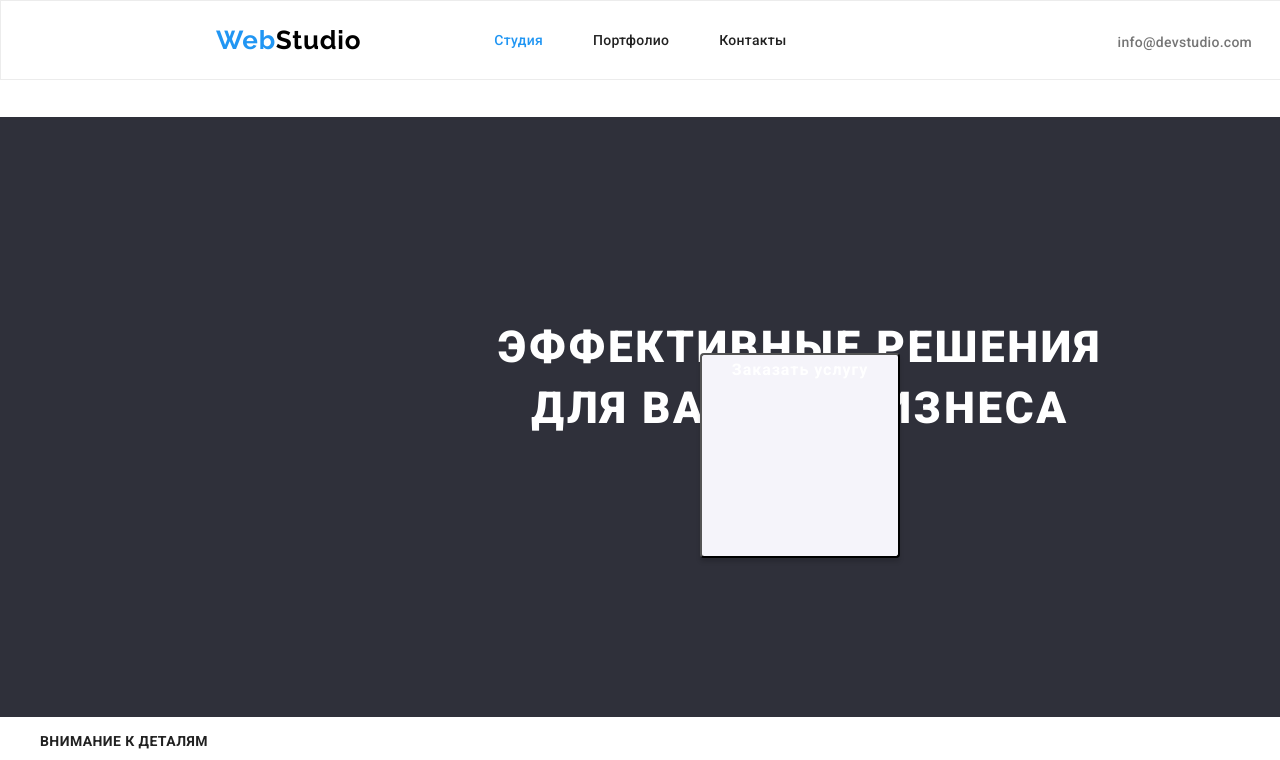
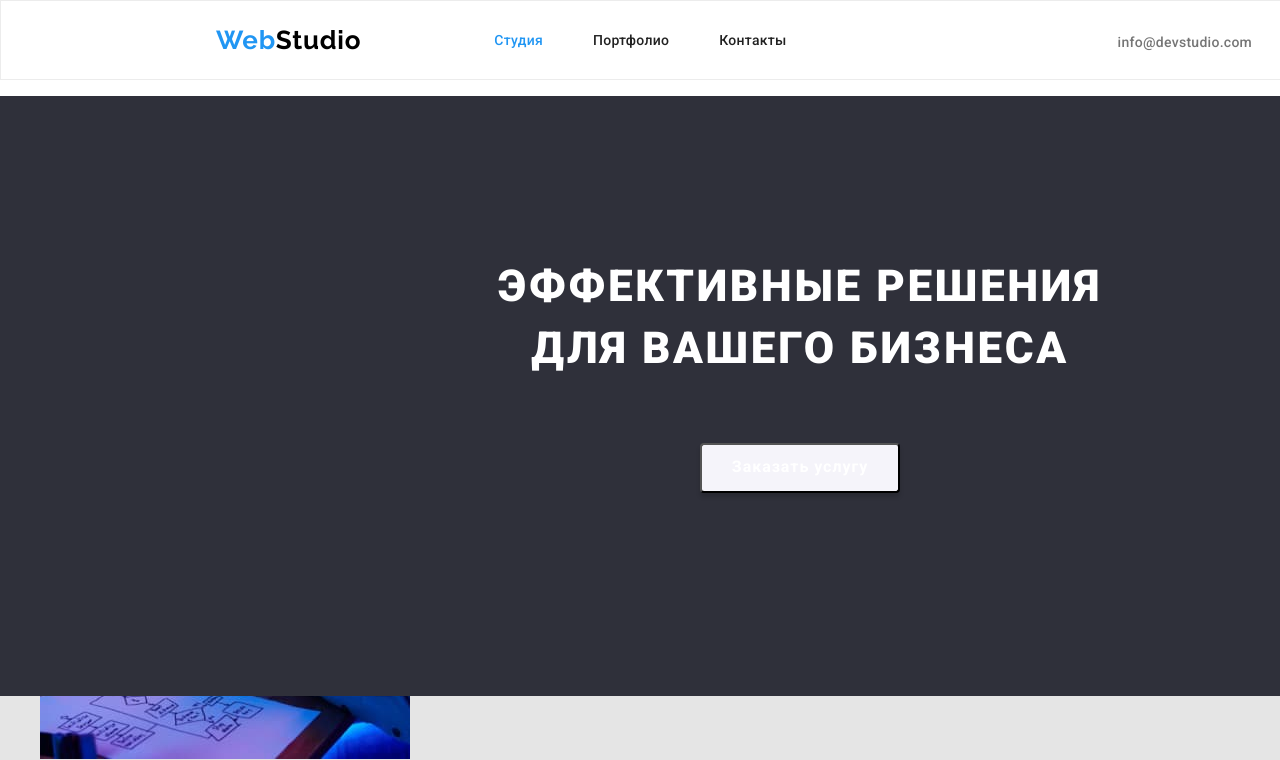
Before and after one commit to KorotkayaNastuha/goit-markup-hw-03, a plain HTML site: page index.html in a window 1280 px wide. Shown: the top 760 px of the page. Drawn offline with nearby package versions, Linux system fonts and the light colour scheme.

Commit message:
разметка

```diff
--- a/css/styles.css
+++ b/css/styles.css
@@ -12,6 +12,9 @@
         background-color: var(--bgr-color)#FFFFFF;
         text-decoration: none;
         margin: 0;
+        position: relative;
+        width: 1600px;
+        height: 2349px;
 
 }
 ul{
@@ -99,9 +102,13 @@ ul{
 /*main section*/
 .business-section{
         background: #2F303A;
+        position: absolute;
         width: 1600px;
         height: 600px;
+        margin-left: 0;
+        padding-top:  80px;
 }
+
 .title{
         font-weight: 900;
         font-size: 44px;
@@ -115,7 +122,8 @@ ul{
         width: 696px;
         height: 120px;
         margin-left: 452px;
-        padding-top: 200px;
+        margin-top:  80px;
+
 }
 .button-order, .container-button{
         background: #F5F4FA;
@@ -125,13 +133,14 @@ ul{
         letter-spacing: 0.06em;
         color: #FFFFFF;
         cursor: pointer;
-
+}
+.container-button{
         width: 200px;
         height: 50px;
         margin-left: 700px;
-        padding-bottom: 200px;
+        margin-top: 30px;
         display: inline-block;
-        text-align: center;
+
         box-shadow: 0px 4px 4px rgba(0, 0, 0, 0.15);
         border-radius: 4px;
 
--- a/index.html
+++ b/index.html
@@ -33,20 +33,20 @@
         </header>
          <!--Business section-->
          <main>
-        <section class="business-section">
+        <section class="business-section ">
             <h1 class="title title-container">Эффективные решения для вашего бизнеса</h1>
             <button class="button-order container-button" type="button">Заказать услугу</button>
         </section>
         <!--Peculiarities section-->
-        <section class="Peculiarities">
+        <section class="Peculiarities-container">
             <ul>
-            <li><h3 class="subtitle">Внимание к деталям</h3>
+            <li><h3 class="subtitle subtitle-contanier">Внимание к деталям</h3>
                  <p class="text">Идейные соображения, а также начало повседневной работы по формированию позиции.</p></li>
-            <li><h3 class="subtitle">Пунктуальность</h3>
+            <li><h3 class="subtitle subtitle-contanier">Пунктуальность</h3>
                 <p class="text"> Задача организации, в особенности же рамки и место обучения кадров влечет за собой.</p></li>
-            <li><h3 class="subtitle">Планирование</h3>
+            <li><h3 class="subtitle subtitle-contanier">Планирование</h3>
                 <p class="text"> Равным образом консультация с широким активом в значительной степени обуславливает.</p></li>
-            <li><h3 class="subtitle">Современные технологии</h3>
+            <li><h3 class="subtitle subtitle-contanier">Современные технологии</h3>
                 <p class="text">Значимость этих проблем настолько очевидна, что реализация плановых заданий.</p></li>
             </ul>
         </section>
```
